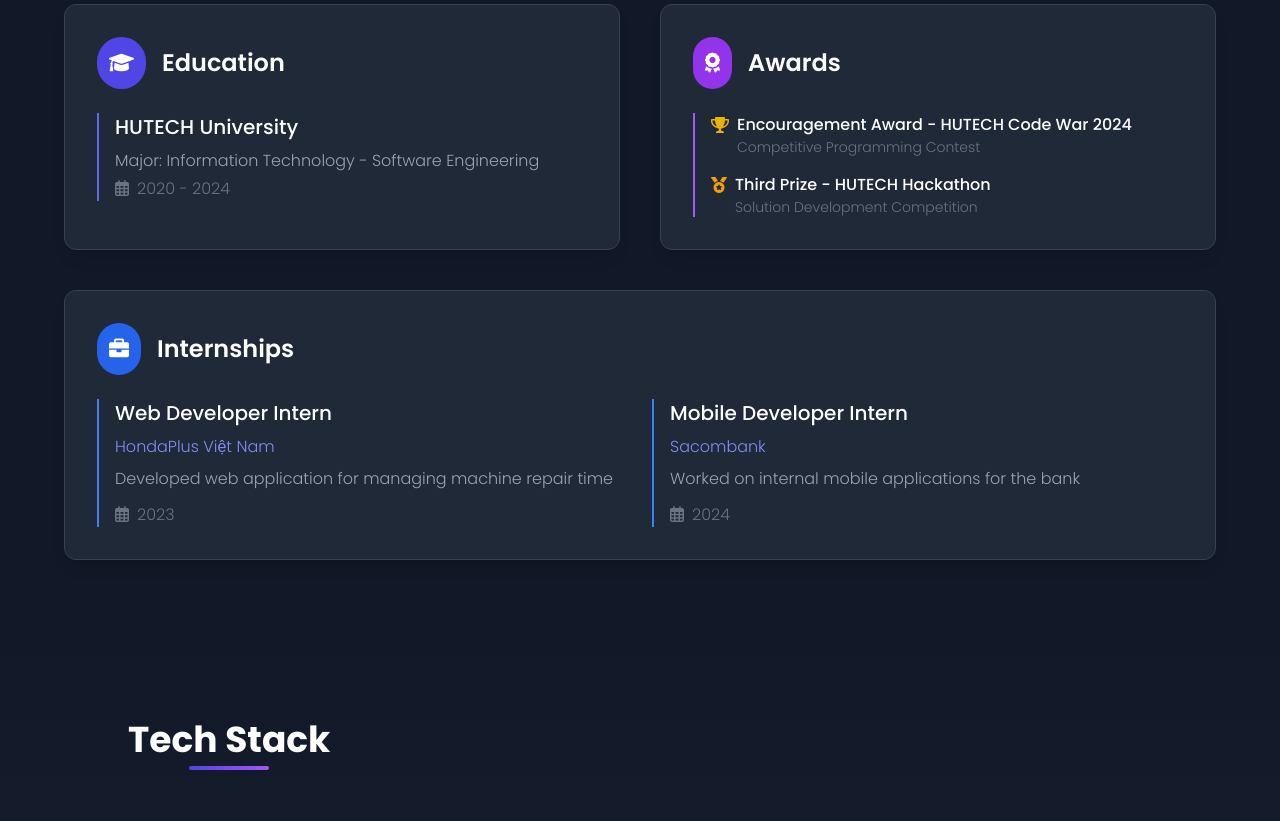
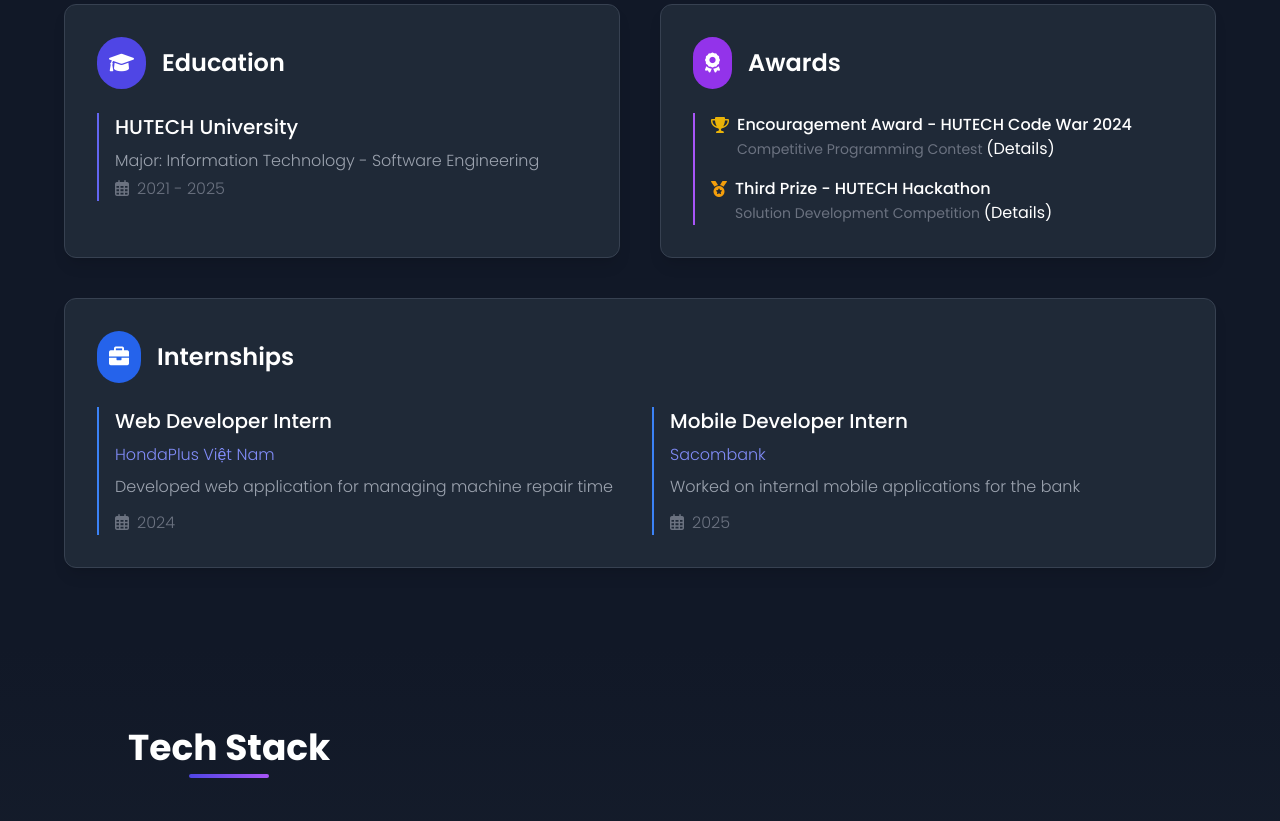
Before and after one commit to q1xuanx/q1xuanx.github.io, a plain HTML site: page index.html in a window 1280 px wide. Shown: the part 980-1801 px from the top of the page. Drawn offline with nearby package versions, Linux system fonts and the light colour scheme.

Commit message:
update: year internship and detail of awards

```diff
--- a/index.html
+++ b/index.html
@@ -178,7 +178,7 @@
                 Major: Information Technology - Software Engineering
               </p>
               <p class="text-gray-500">
-                <i class="far fa-calendar-alt mr-2"></i>2020 - 2024
+                <i class="far fa-calendar-alt mr-2"></i>2021 - 2025
               </p>
             </div>
           </div>
@@ -200,18 +200,18 @@
                   <p class="font-medium">
                     Encouragement Award - HUTECH Code War 2024
                   </p>
-                  <p class="text-gray-500 text-sm">
-                    Competitive Programming Contest
-                  </p>
+                  <a class="text-gray-500 text-sm">
+                    Competitive Programming Contest <a href="https://www.hutech.edu.vn/homepage/hoat-dong-sinh-vien/14617110-quan-quan-hutech-code-war-2024-chinh-thuc-lo-dien">(Details)</a>
+                  </a>
                 </div>
               </li>
               <li class="flex items-start">
                 <i class="fas fa-medal text-amber-500 mt-1 mr-2"></i>
                 <div>
                   <p class="font-medium">Third Prize - HUTECH Hackathon</p>
-                  <p class="text-gray-500 text-sm">
-                    Solution Development Competition
-                  </p>
+                  <a class="text-gray-500 text-sm">
+                    Solution Development Competition <a href="https://www.hutech.edu.vn/homepage/hoat-dong-sinh-vien/14622480-video-toa-sang-tai-hdbank-hackathon-2024-sinh-vien-it-hutech-va-du-an-emowatch">(Details)</a>
+                  </a>
                 </div>
               </li>
             </ul>
@@ -235,7 +235,7 @@
                   Developed web application for managing machine repair time
                 </p>
                 <p class="text-gray-500">
-                  <i class="far fa-calendar-alt mr-2"></i>2023
+                  <i class="far fa-calendar-alt mr-2"></i>2024
                 </p>
               </div>
 
@@ -248,7 +248,7 @@
                   Worked on internal mobile applications for the bank
                 </p>
                 <p class="text-gray-500">
-                  <i class="far fa-calendar-alt mr-2"></i>2024
+                  <i class="far fa-calendar-alt mr-2"></i>2025
                 </p>
               </div>
             </div>
```
